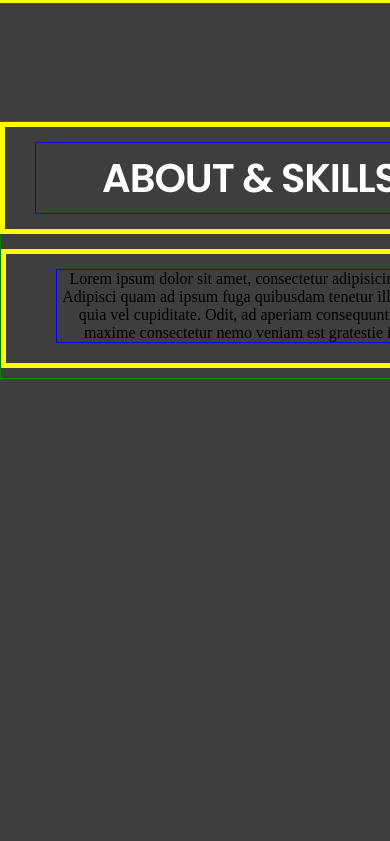
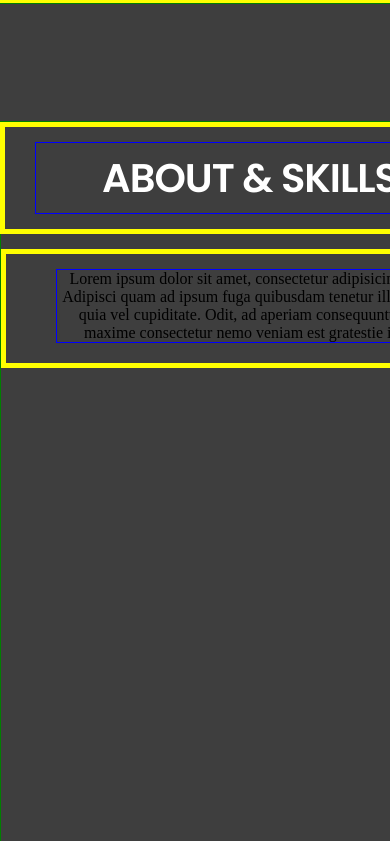
Before and after one commit to humberto782/PersonalWebsite-GarciaHumberto_WIPCopy_03, a plain HTML site: page index.html in a window 390 px wide. Shown: the part 883-1724 px from the top of the page. Before the commit the page ends 1312 px from the top, so only its background shows below. Drawn offline with Linux system fonts and the light colour scheme.

Commit message:
Update mediaqueries.css

```diff
--- a/mediaqueries.css
+++ b/mediaqueries.css
@@ -159,9 +159,13 @@
     }
 
     /* ------ ABOUT & SKILLS ------ */
+    #about-skills {
+        scroll-margin: 100px;
+    }
+
     .section-about-skills {
         flex-direction: column;
-        min-height: 0px;/*Temporary size, change to rem to be dynamically responsive to mobile*/
+        min-height: 1050px;/*Temporary size, change to rem to be dynamically responsive to mobile*/
         align-items: center;
         width: 500px;/*Temporary size*/
         margin: 117px 0px 50px 0px;/*Temporary size, change to rem to be dynamically responsive to mobile*/
```
